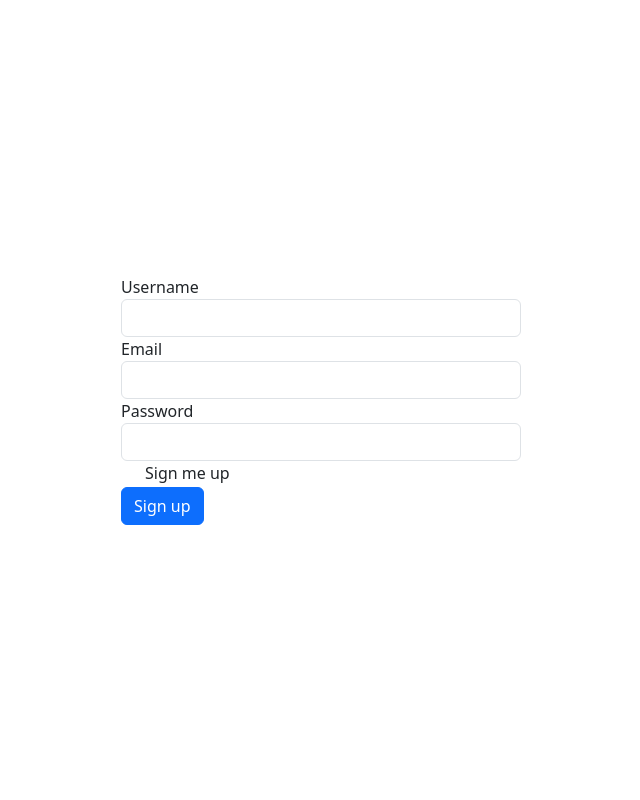
After one commit to isunnyprajapati/Tech-Training, a Django app: page /signup/ in a window 1280 px wide. The commit adds this page. Shown: the whole page, without its empty margins (319-959 px from the left). Run offline with Django 4.2, Linux system fonts and the light colour scheme.

Commit message:
django w-app

```diff
--- a/Django/my-project/myapp/urls.py
+++ b/Django/my-project/myapp/urls.py
@@ -7,4 +7,6 @@ urlpatterns = [
     path('products/', views.products, name='products'),
     path('contacts/', views.contacts, name='contacts'),
     path('catalog/', views.catalog, name='catalog'),
+    path('login/', views.login, name='login'),
+    path('signup/', views.signup, name='signup'),
 ]
--- a/Django/my-project/myapp/views.py
+++ b/Django/my-project/myapp/views.py
@@ -1,6 +1,9 @@
 from django.shortcuts import render, redirect
 from django.http import HttpResponse
 from .models import Contact
+# from .models import User
+from django.contrib.auth.models import User
+from django.contrib.auth import authenticate,login
 
 # Create your views here.
 
@@ -34,3 +37,27 @@ def contacts(request):
 
 def catalog(request):
     return render(request, 'catalog.html')
+
+def signup(request):
+    if (request.method == 'POST'):
+        username = request.POST.get('username')
+        email = request.POST.get('email')
+        password = request.POST.get('password')
+
+        user = User.objects.create_user(
+            username = username,
+            email = email,
+            password = password
+        )
+        user.save()
+        return redirect('index')
+    return render(request, 'signup.html')
+
+def login(request):
+    if (request.method == 'POST'):
+        username = request.POST.get('username')
+        password = request.POST.get('username')
+
+        user = authenticate(request, username=username, password=password)
+
+    return render(request, 'login.html')
--- a/Django/my-project/templates/base.html
+++ b/Django/my-project/templates/base.html
@@ -42,6 +42,12 @@
           </li>
           <li class="nav-item">
             <a class="nav-link px-3" href="/contacts">contact us</a>
+          </li>
+          <li class="nav-item">
+            <a class="nav-link px-3" href="/login">log in</a>
+          </li>
+          <li class="nav-item">
+            <a class="nav-link px-3" href="/signup">sign up</a>
           </li>
         </ul>
 
--- /dev/null
+++ b/Django/my-project/templates/signup.html
@@ -0,0 +1,41 @@
+<!DOCTYPE html>
+<html lang="en">
+
+<head>
+    <meta charset="UTF-8">
+    <meta name="viewport" content="width=device-width, initial-scale=1.0">
+    <title>my-app</title>
+    <link href="https://cdn.jsdelivr.net/npm/bootstrap@5.3.8/dist/css/bootstrap.min.css" rel="stylesheet"
+        integrity="sha384-sRIl4kxILFvY47J16cr9ZwB07vP4J8+LH7qKQnuqkuIAvNWLzeN8tE5YBujZqJLB" crossorigin="anonymous">
+    <link rel="stylesheet" href="../static/base.css">
+</head>
+
+<body>
+    <div style="display: flex; width: 100vw; height: 100vh; justify-content: center; align-items: center;">
+        <form method="POST" class="form-f">
+            {% csrf_token %}
+            <div class="form-group">
+                <label for="exampleInputEmail1">Username</label>
+                <input type="text" name="username" class="form-control" id="exampleInputEmail1">
+            </div>
+            <div class="form-group">
+                <label for="exampleInputEmail1">Email</label>
+                <input type="email" name="email" class="form-control" id="exampleInputEmail1">
+            </div>
+            <div class="form-group">
+                <label for="exampleInputPassword1">Password</label>
+                <input type="password" name="password" class="form-control" id="exampleInputPassword1">
+            </div>
+            <div class="form-group form-check">
+                <!-- <input type="checkbox" class="form-check-input" id="exampleCheck1"> -->
+                <label class="form-check-label" for="exampleCheck1">Sign me up</label>
+            </div>
+            <button type="submit" class="btn btn-primary">Sign up</button>
+        </form>
+    </div>
+    <script src="https://cdn.jsdelivr.net/npm/bootstrap@5.3.8/dist/js/bootstrap.bundle.min.js"
+        integrity="sha384-FKyoEForCGlyvwx9Hj09JcYn3nv7wiPVlz7YYwJrWVcXK/BmnVDxM+D2scQbITxI"
+        crossorigin="anonymous"></script>
+</body>
+
+</html>
```
Also changed, not shown: Django/my-project/myapp/models.py (+8 -0 lines), Django/my-project/templates/login.html (added, +38 -0 lines), Django/my-project/db.sqlite3.
